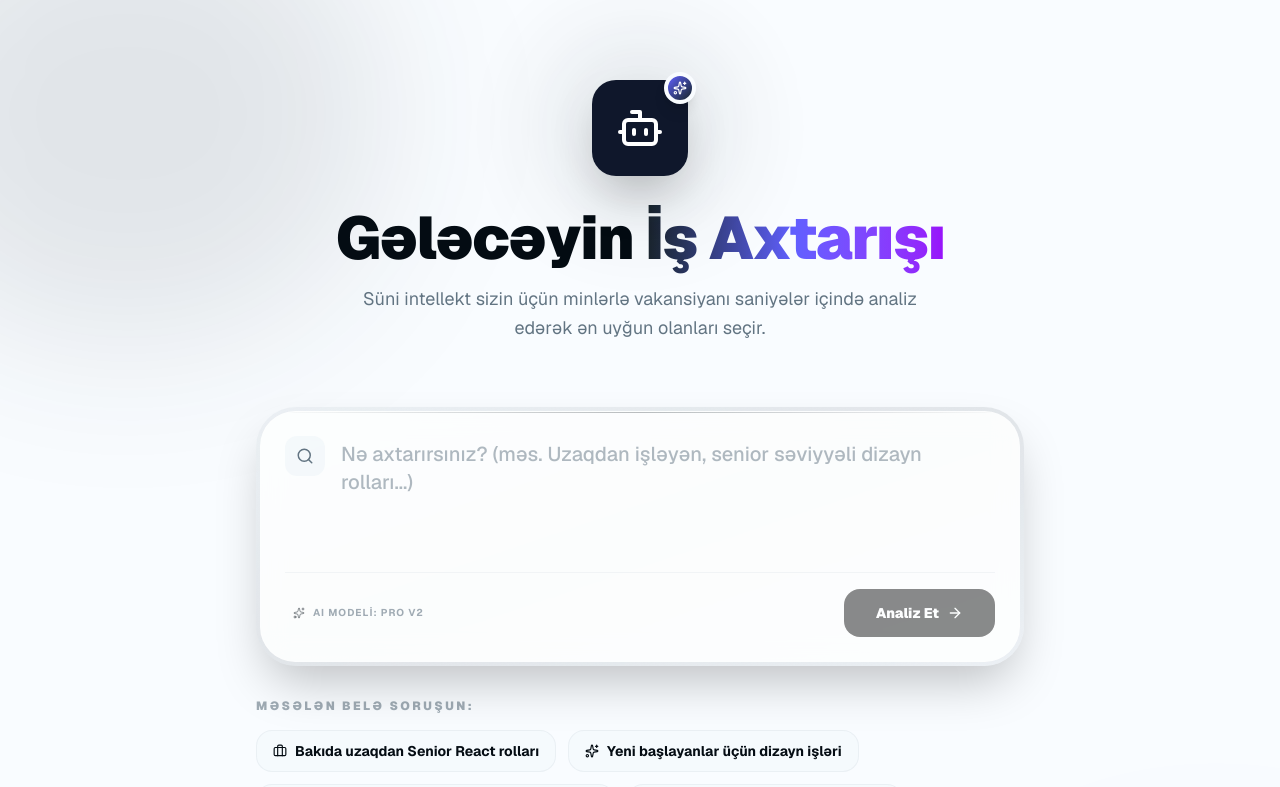
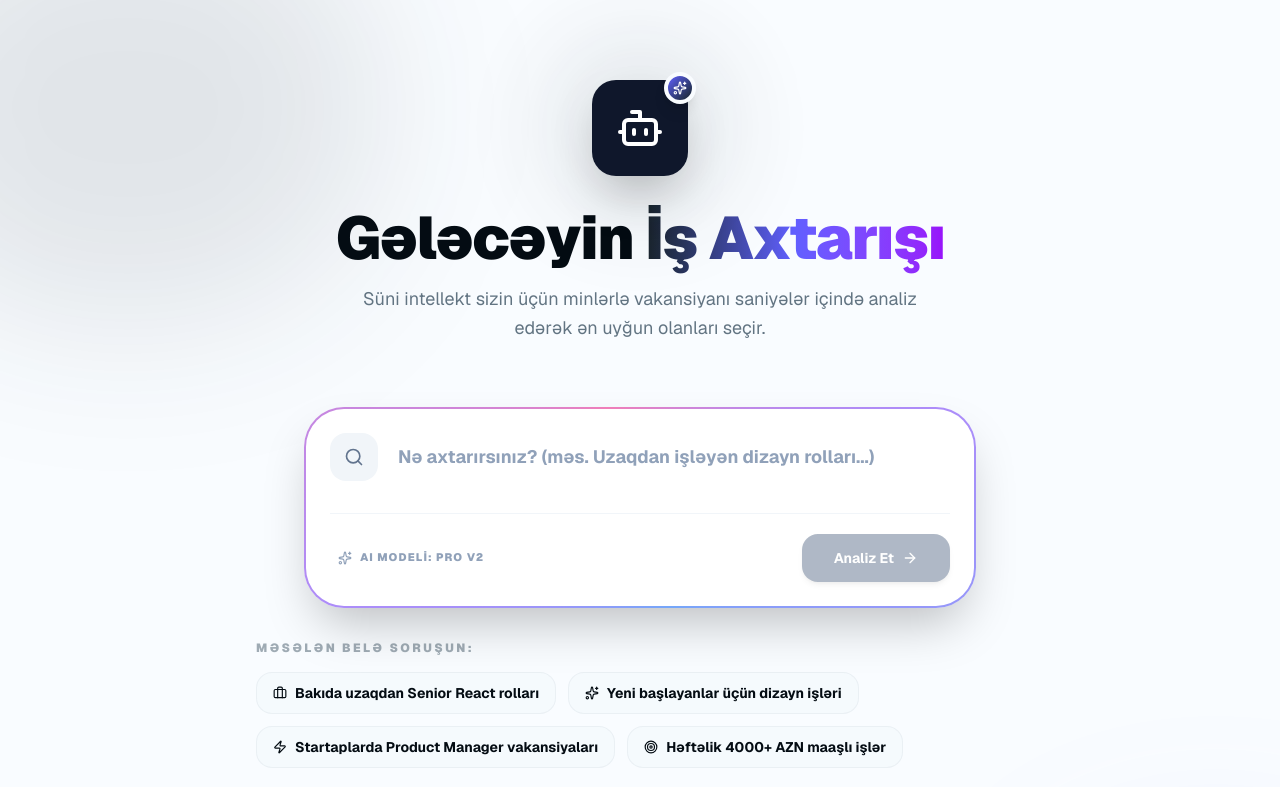
Before and after one commit to Mursal-Sadigli/job-board-saas, a Next.js app: page /ai-search in a window 1280 px wide. Shown: the top 787 px of the page. Built offline with nearby package versions, Linux system fonts and the light colour scheme.

Commit message:
add initial AI search page to the dashboard.

```diff
--- a/src/app/(dashboard)/ai-search/page.tsx
+++ b/src/app/(dashboard)/ai-search/page.tsx
@@ -46,35 +46,43 @@ export default function AISearchPage() {
 
         {/* AI Console / Search Area */}
         <div className="space-y-6 sm:space-y-8 animate-in fade-in slide-in-from-bottom-8 duration-1000 delay-200">
-          <div className="relative group p-1 rounded-[2.5rem] bg-linear-to-br from-border/50 via-primary/10 to-border/50 shadow-2xl">
-            <div className="relative overflow-hidden rounded-[2.2rem] bg-card/90 backdrop-blur-md border border-white/10 dark:border-white/5">
-              <div className="absolute top-0 left-0 w-full h-px bg-linear-to-r from-transparent via-primary/30 to-transparent" />
+          <div className="relative group p-[2px] rounded-[2.5rem] shadow-2xl overflow-hidden bg-transparent max-w-2xl mx-auto">
 
-              <div className="p-4 sm:p-6 flex flex-col">
-                <div className="flex items-start gap-4 mb-4">
-                   <div className="w-10 h-10 rounded-xl bg-muted/50 flex items-center justify-center shrink-0">
-                     <Search size={18} className="text-muted-foreground group-focus-within:text-primary transition-colors" />
+            {/* Rotating colored border animation */}
+            <div className="absolute inset-[-200%] animate-[spin_6s_linear_infinite] bg-[conic-gradient(from_90deg_at_50%_50%,#3b82f6_0%,#8b5cf6_25%,#ec4899_50%,#8b5cf6_75%,#3b82f6_100%)] opacity-70 group-hover:opacity-100 transition-opacity duration-500" />
+
+            {/* Inner Content Container */}
+            <div className="relative rounded-[calc(2.5rem-2px)] bg-white dark:bg-[#11131A] p-5 sm:p-6 flex flex-col z-10">
+
+              {/* Search Icon & Text Area */}
+              <div className="flex gap-4 sm:gap-5 mb-6">
+                <div className="w-12 h-12 rounded-2xl bg-slate-100 dark:bg-slate-800 flex items-center justify-center shrink-0">
+                  <Search size={20} className="text-slate-500 dark:text-slate-400 group-focus-within:text-indigo-500 transition-colors" />
                 </div>
-                   <textarea
+                <input
+                  type="text"
                   value={prompt}
                   onChange={(e) => setPrompt(e.target.value)}
-                     className="w-full min-h-[100px] sm:min-h-[120px] bg-transparent text-lg sm:text-xl font-medium placeholder:text-muted-foreground/50 border-none focus:ring-0 focus:outline-none resize-none pt-1"
-                     placeholder="Nə axtarırsınız? (məs. Uzaqdan işləyən, senior səviyyəli dizayn rolları...)"
+                  className="w-full h-12 bg-transparent text-lg font-bold text-slate-800 dark:text-slate-200 placeholder:text-slate-400 dark:placeholder:text-slate-600 border-none focus:ring-0 focus:outline-none mb-2"
+                  placeholder="Nə axtarırsınız? (məs. Uzaqdan işləyən dizayn rolları...)"
                 />
               </div>
 
-                <div className="flex items-center justify-between pt-4 border-t border-border/40">
-                  <div className="hidden sm:flex items-center gap-2 text-[10px] font-bold text-muted-foreground/60 uppercase tracking-widest pl-2">
-                    <Sparkles size={12} className="text-primary/50" />
+              {/* Separator */}
+              <div className="w-full h-px bg-slate-100 dark:bg-slate-800/50 mb-5" />
+
+              {/* Footer: Model info & Button */}
+              <div className="flex flex-col sm:flex-row sm:items-center justify-between gap-4">
+                <div className="flex items-center gap-2 text-[11px] font-black text-slate-400 dark:text-slate-500 uppercase tracking-widest pl-2">
+                  <Sparkles size={14} className="text-slate-400 dark:text-slate-500" />
                   AI Modeli: Pro V2
                 </div>
                 <button
                   disabled={!prompt.trim()}
-                    className="flex items-center justify-center gap-2 px-8 h-12 rounded-2xl bg-slate-900 dark:bg-white text-white dark:text-slate-900 text-sm font-black transition-all hover:opacity-90 active:scale-95 disabled:opacity-50 disabled:grayscale disabled:scale-100"
+                  className="flex items-center justify-center gap-2 px-8 h-12 w-full sm:w-auto hover:w-auto rounded-2xl bg-slate-500 hover:bg-slate-600 dark:bg-white/10 dark:hover:bg-white/20 text-white text-sm font-bold transition-all shadow-md active:scale-95 disabled:opacity-50"
                 >
                   Analiz Et <ArrowRight size={16} />
                 </button>
-                </div>
               </div>
             </div>
           </div>
```
Lines whose indentation alone changed are shown as unchanged.
